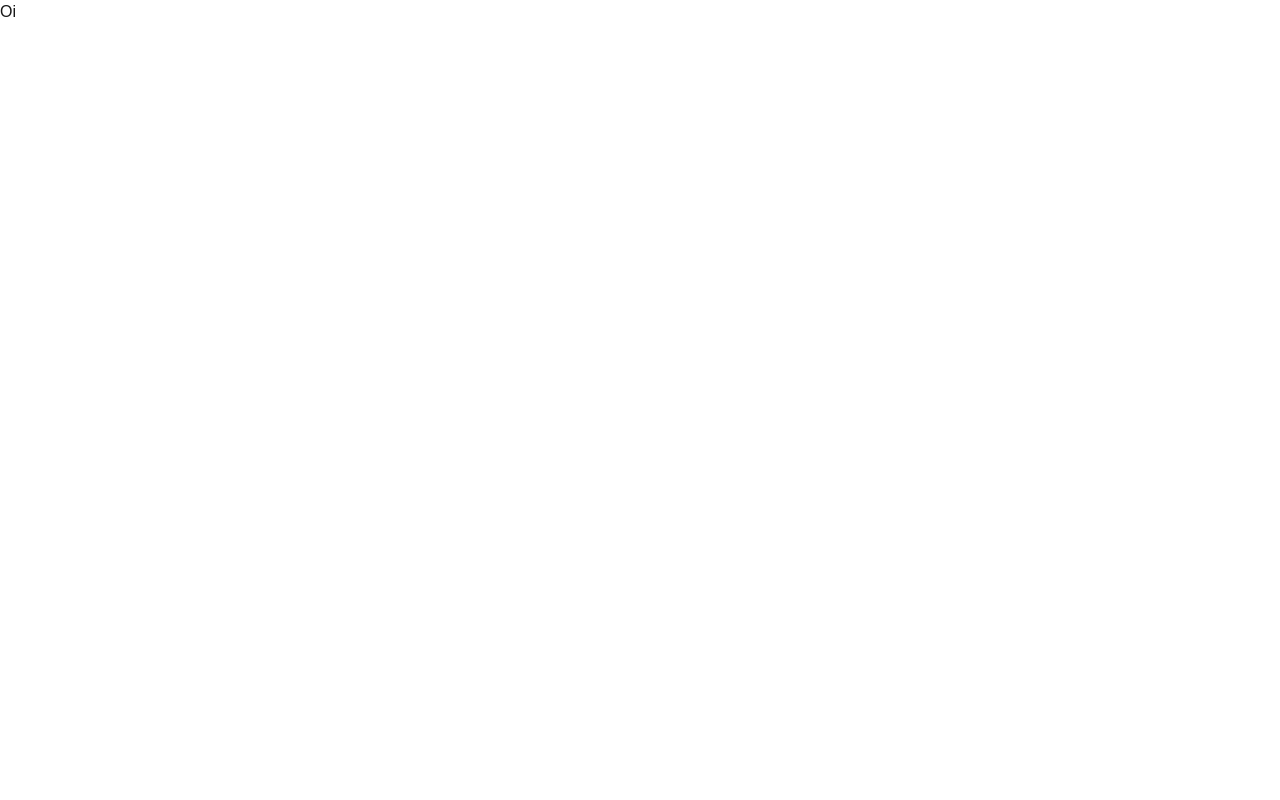
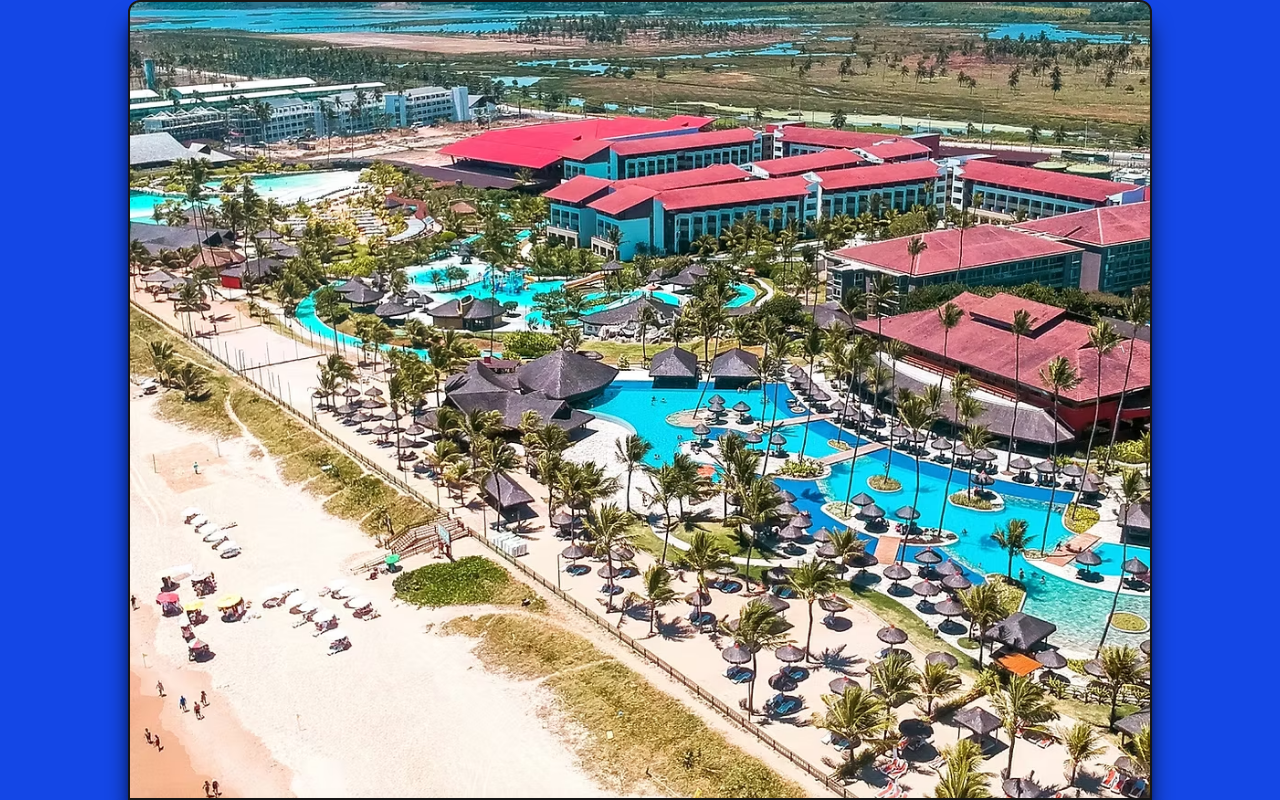
Before and after one commit to pedroguedes9/projeto-enotel2, a Next.js app: page / in a window 1280 px wide. Built offline with nearby package versions, Linux system fonts and the light colour scheme.

Commit message:
Adicionei as fotos de fundo e algumas estilizações

```diff
--- a/src/app/page.tsx
+++ b/src/app/page.tsx
@@ -1,8 +1,11 @@
 import Days from "@/component/Days";
 export default function Home() {
   return (
-    <div>
-      <Days imageSrc="/enotel-main-pic.avif"/>
+    <div className="snap-y snap-mandatory h-screen overflow-y-scroll bg-blue-700 ">
+      <Days imageSrc="/enotel-main-pic.avif" type="corner-top"/>
+      <Days imageSrc="/second-pic.jpeg" />
+      <Days imageSrc="/third-pic.jpg" />
+      <Days imageSrc="/fourth-pic.jpeg" type="corner-bottom"/>
     </div>
   );
 }
--- a/src/component/Days.tsx
+++ b/src/component/Days.tsx
@@ -1,10 +1,20 @@
 type Props = {
     imageSrc: string
+    type?: "corner-top" | "corner-bottom"
+}
+const type = {
+    cornerTop: "rounded-t-xl" ,
+    cornerBottom: "rounded-b-xl"
 }
 const Days = (props: Props) => {
     return (
-        <div className={`bg-[url('${props.imageSrc}')] h-24 w-24`}>
-            Oi
+        <div
+            className={`max-w-5xl h-screen bg-center mx-auto snap-center bg-cover bg-no-repeat border-2 shadow-black shadow-xl bg-fixed
+                    ${props.type === "corner-top" && type.cornerTop}
+                    ${props.type === "corner-bottom" && type.cornerBottom}
+                `}
+            style={{backgroundImage: `url(${props.imageSrc})`}}
+        >
         </div>
     )
 }
```
